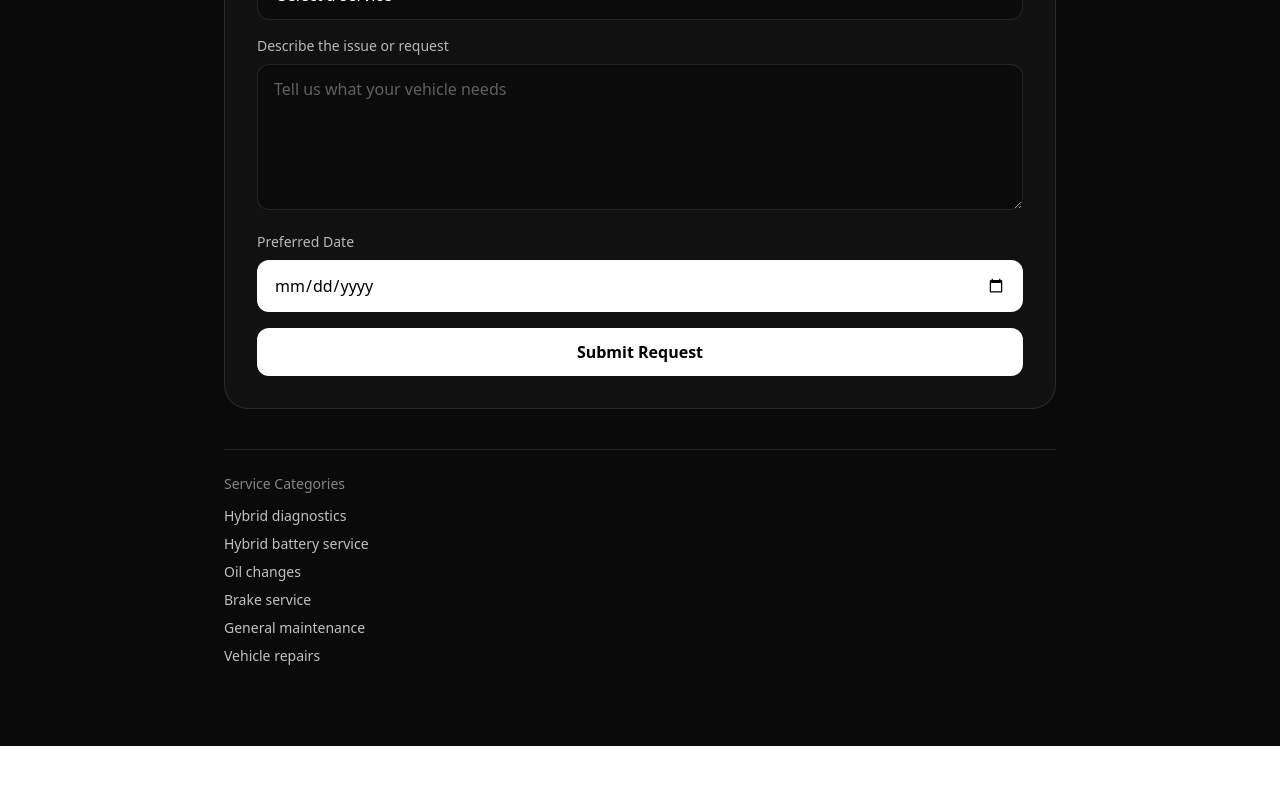
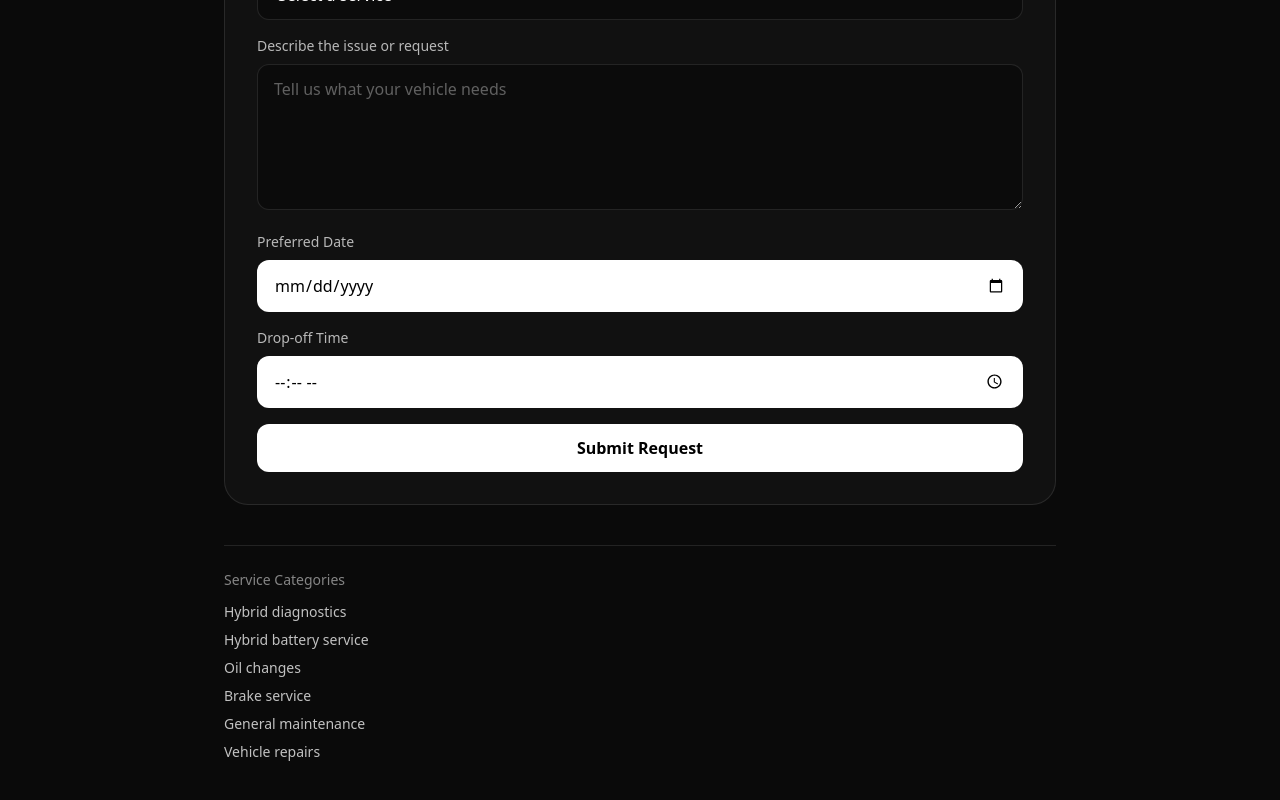
Before and after one commit to availablehybrid1/available-hybrid-site1, a Next.js app: page /service in a window 1280 px wide. Shown: the part 908-1708 px from the top of the page. Before the commit the page ends 1654 px from the top, so only its background shows below. Built offline with nearby package versions, Linux system fonts and the light colour scheme.

Commit message:
Update service.tsx

```diff
--- a/pages/service.tsx
+++ b/pages/service.tsx
@@ -368,6 +368,25 @@ export default function ServicePage() {
     min={new Date().toISOString().split("T")[0]}
 className="w-full rounded-xl border border-white/10 bg-white text-black px-4 py-3 outline-none"  />
 </div>
+              <div>
+  <label
+    htmlFor="time"
+    className="mb-2 block text-sm text-white/70"
+  >
+    {lang === "EN" ? "Drop-off Time" : "Hora de entrega"}
+  </label>
+
+  <input
+    id="time"
+    name="time"
+    type="time"
+    required
+    min="08:00"
+    max="16:00"
+    step="1800"
+    className="w-full rounded-xl border border-white/10 bg-white text-black px-4 py-3 outline-none"
+  />
+</div>
               <button
                 type="submit"
                 disabled={loading}
```
